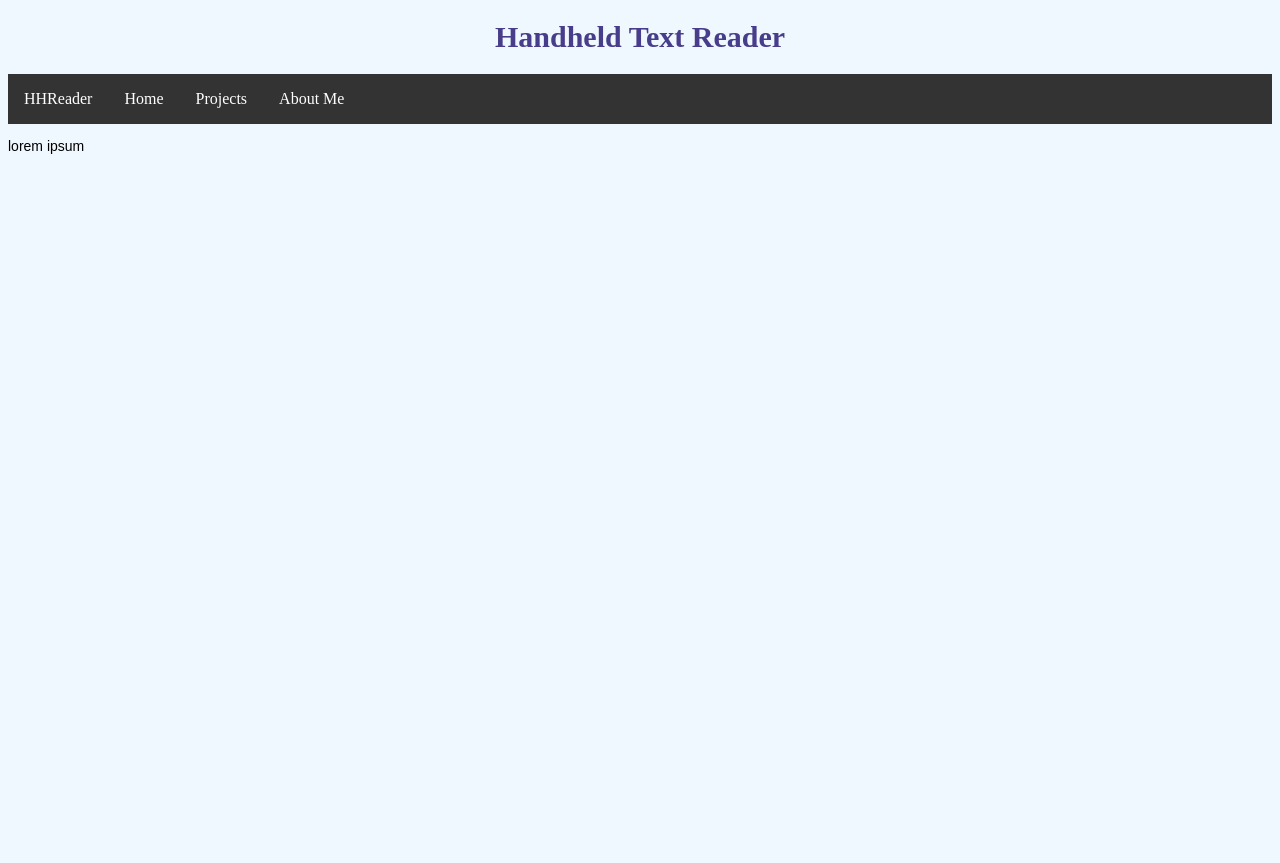
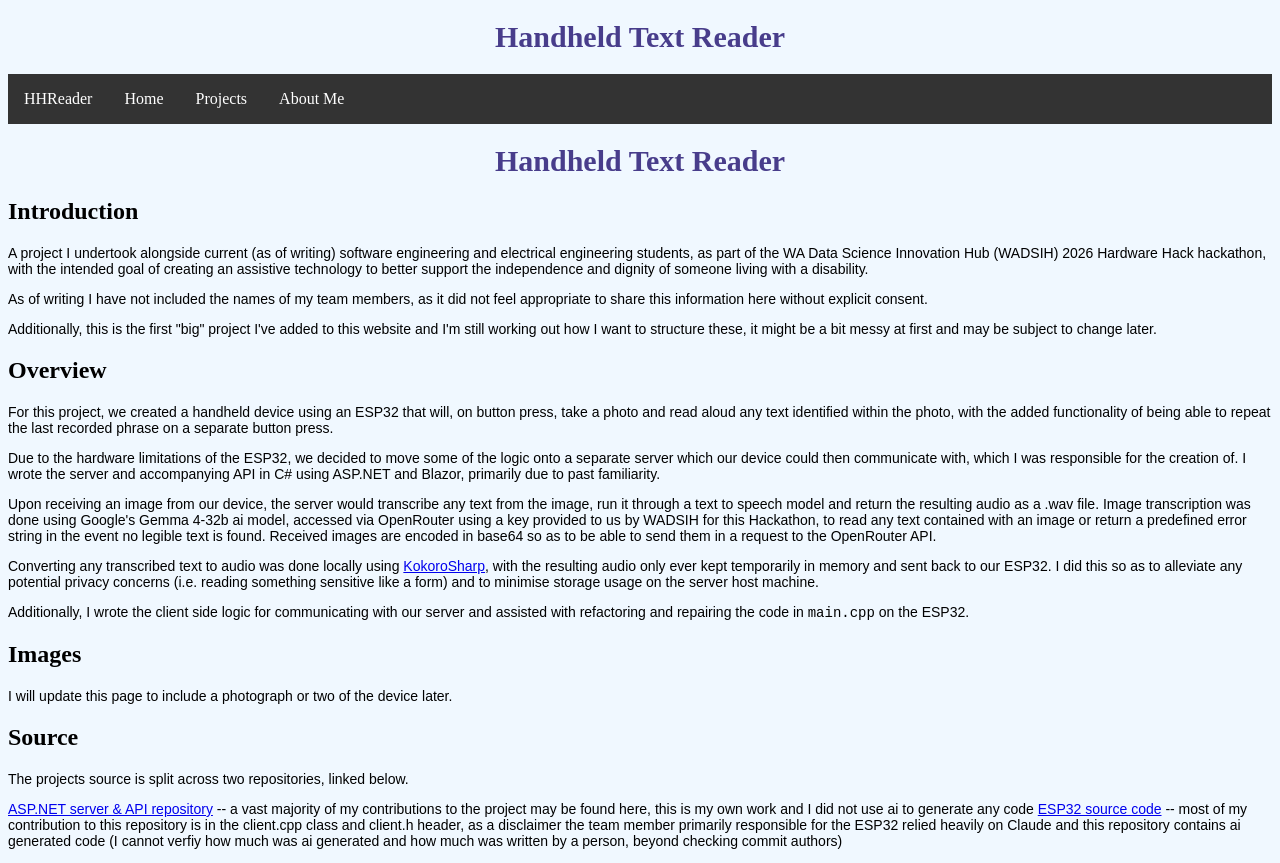
Before and after one commit to Frosk-Kristian/frosk-kristian.github.io, an Eleventy site: page 2026hh-text-reader.md in a window 1280 px wide. Before the commit the page ends 800 px from the top, so only its background shows below. Built offline with nearby package versions, Linux system fonts and the light colour scheme; Eleventy itself is replaced by a stand-in of ours; files that its build step writes are made by us from their sources.

Commit message:
Update 2026hh-text-reader.md

```diff
--- a/2026hh-text-reader.md
+++ b/2026hh-text-reader.md
@@ -6,4 +6,37 @@ eleventyNavigation:
     key: HHReader
     praent: Projects
 ---
-lorem ipsum
+
+# Handheld Text Reader
+
+## Introduction
+
+A project I undertook alongside current (as of writing) software engineering and electrical engineering students, as part of the WA Data Science Innovation Hub (WADSIH) 2026 Hardware Hack hackathon, with the intended goal of creating an assistive technology to better support the independence and dignity of someone living with a disability.
+
+As of writing I have not included the names of my team members, as it did not feel appropriate to share this information here without explicit consent.
+
+Additionally, this is the first "big" project I've added to this website and I'm still working out how I want to structure these, it might be a bit messy at first and may be subject to change later.
+
+## Overview
+
+For this project, we created a handheld device using an ESP32 that will, on button press, take a photo and read aloud any text identified within the photo, with the added functionality of being able to repeat the last recorded phrase on a separate button press.
+
+Due to the hardware limitations of the ESP32, we decided to move some of the logic onto a separate server which our device could then communicate with, which I was responsible for the creation of. I wrote the server and accompanying API in C# using ASP.NET and Blazor, primarily due to past familiarity.
+
+Upon receiving an image from our device, the server would transcribe any text from the image, run it through a text to speech model and return the resulting audio as a .wav file.
+Image transcription was done using Google's Gemma 4-32b ai model, accessed via OpenRouter using a key provided to us by WADSIH for this Hackathon, to read any text contained with an image or return a predefined error string in the event no legible text is found. Received images are encoded in base64 so as to be able to send them in a request to the OpenRouter API.
+
+Converting any transcribed text to audio was done locally using [KokoroSharp](https://github.com/Lyrcaxis/KokoroSharp), with the resulting audio only ever kept temporarily in memory and sent back to our ESP32. I did this so as to alleviate any potential privacy concerns (i.e. reading something sensitive like a form) and to minimise storage usage on the server host machine.
+
+Additionally, I wrote the client side logic for communicating with our server and assisted with refactoring and repairing the code in `main.cpp` on the ESP32.
+
+## Images
+
+I will update this page to include a photograph or two of the device later.
+
+## Source
+
+The projects source is split across two repositories, linked below.
+
+[ASP.NET server & API repository](https://github.com/Frosk-Kristian/frosk-kristian.github.io) -- a vast majority of my contributions to the project may be found here, this is my own work and I did not use ai to generate any code
+[ESP32 source code](https://github.com/Samh006/2026_HH) -- most of my contribution to this repository is in the client.cpp class and client.h header, as a disclaimer the team member primarily responsible for the ESP32 relied heavily on Claude and this repository contains ai generated code (I cannot verfiy how much was ai generated and how much was written by a person, beyond checking commit authors)
```
